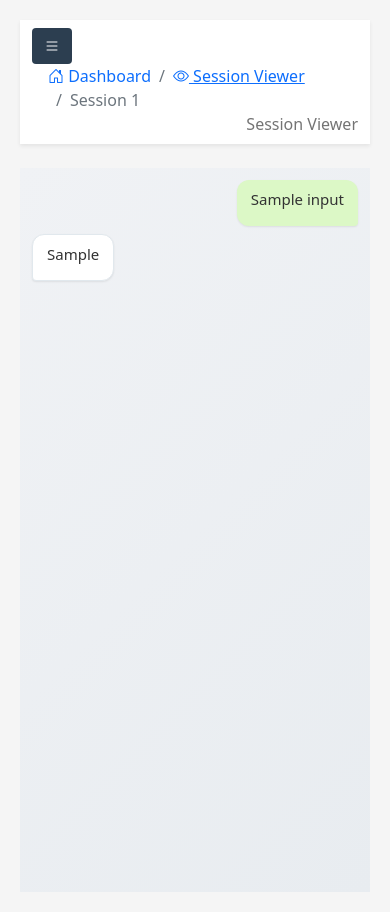
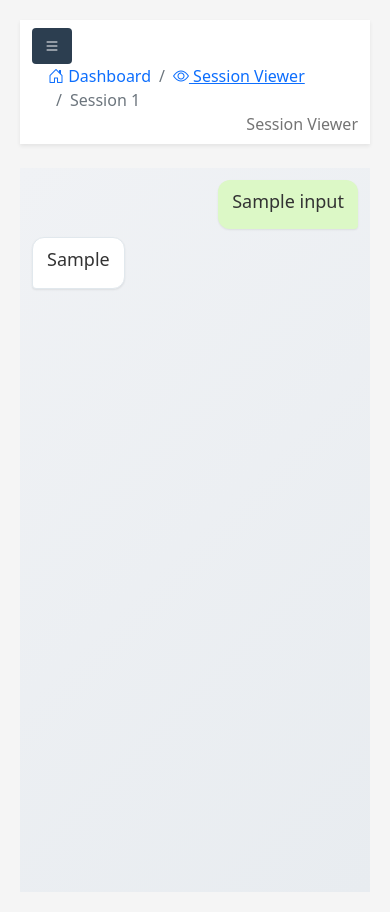
Before and after one commit to ivishalanand/AskStantonAnnotation, a Django app: template session_viewer/templates/session_viewer/session_detail.html in a window 390 px wide. Run offline with Django 3.2, Linux system fonts and the light colour scheme; the template is opened without the code that fills it: most values are stand-ins (such as "Sample title", 1, 10 or a date in 2020).

Commit message:
- Increased font sizes across various elements in the session detail template to enhance text clarity and user experience. - Adjusted styles for messages and tool interactions to ensure better visual consistency.

```diff
--- a/session_viewer/templates/session_viewer/session_detail.html
+++ b/session_viewer/templates/session_viewer/session_detail.html
@@ -127,7 +127,7 @@
     border-radius: 12px;
     word-wrap: break-word;
     line-height: 1.3;
-    font-size: 13px;
+    font-size: 16px;
     box-shadow: 0 1px 2px rgba(0,0,0,0.08);
 }
 
@@ -155,7 +155,7 @@
     padding: 4px 8px;
     border-radius: 4px;
     cursor: pointer;
-    font-size: 11px;
+    font-size: 14px;
     color: #6c5ce7;
     font-weight: 500;
     display: flex;
@@ -201,7 +201,7 @@
     border-radius: 4px;
     margin-top: 3px;
     font-family: 'Monaco', 'Menlo', 'Consolas', monospace;
-    font-size: 11px;
+    font-size: 14px;
     white-space: pre-wrap;
     word-break: break-word;
     border: 1px solid #dee2e6;
@@ -236,7 +236,7 @@
 
     .message {
         max-width: 90%;
-        font-size: 15px;
+        font-size: 18px;
     }
 
     .tool-message {
@@ -272,7 +272,7 @@
     border-radius: 4px;
     overflow-x: auto;
     margin: 6px 0;
-    font-size: 11px;
+    font-size: 14px;
     line-height: 1.2;
 }
 
```
